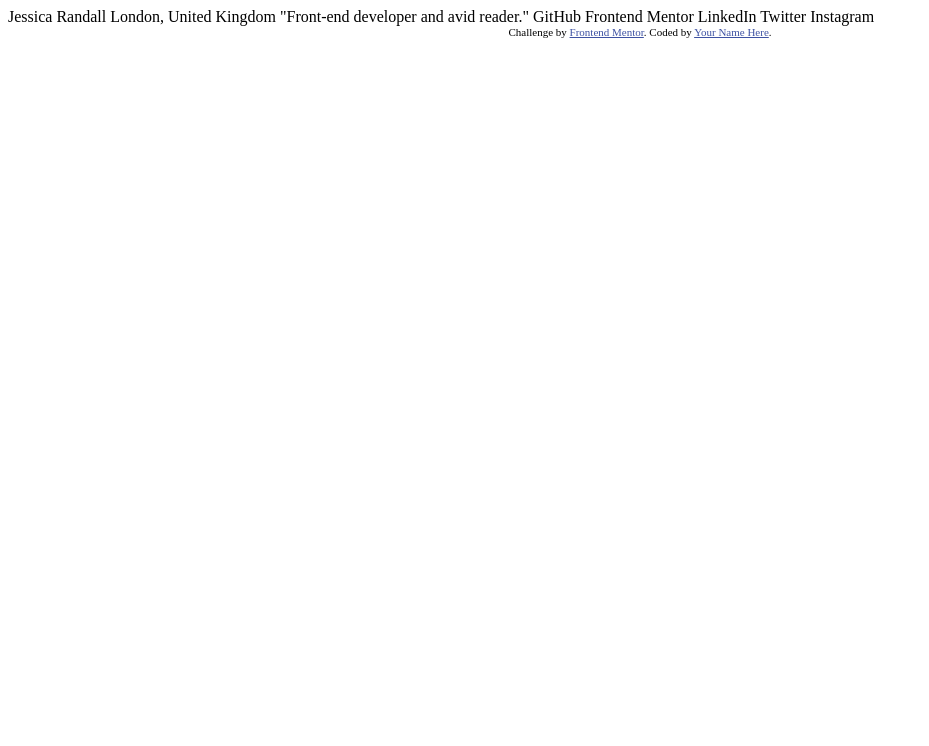
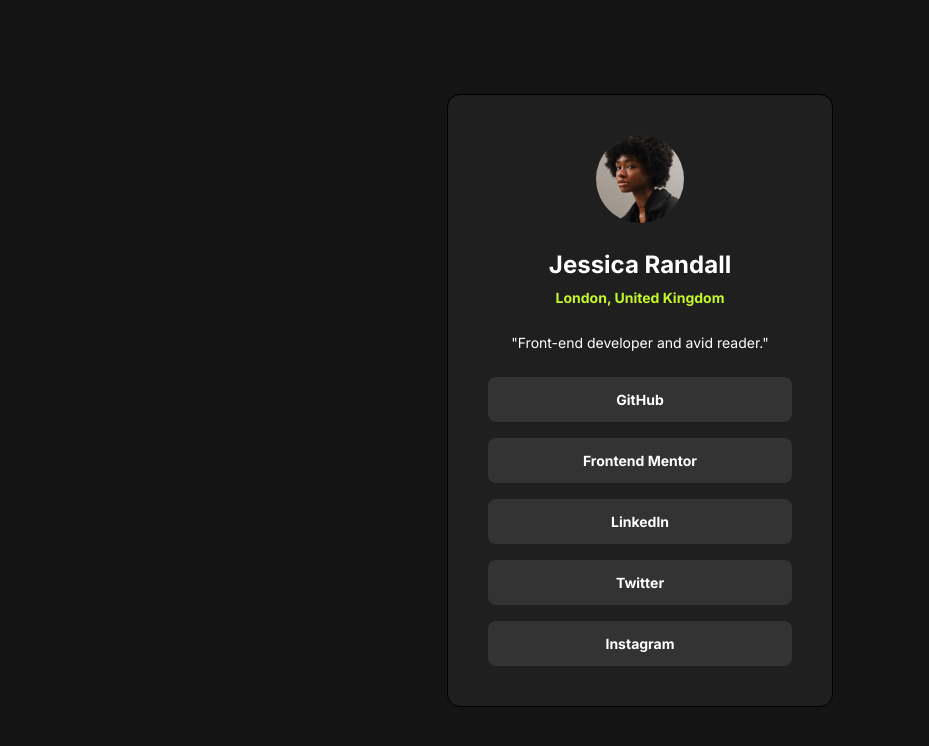
Before and after one commit to VSKarthikT/social-links, a plain HTML site: page index.html in a window 1280 px wide. Shown: the whole page, without its empty margins (0-929 px from the left). Drawn offline with Linux system fonts and the light colour scheme.

Commit message:
final changes

```diff
--- a/index.html
+++ b/index.html
@@ -1,34 +1,34 @@
 <!DOCTYPE html>
-<html lang="en">
 <head>
   <meta charset="UTF-8">
   <meta name="viewport" content="width=device-width, initial-scale=1.0"> <!-- displays site properly based on user's device -->
-
-  <link rel="icon" type="image/png" sizes="32x32" href="./assets/images/favicon-32x32.png">
-
+  <link rel="preconnect" href="https://fonts.googleapis.com">
+  <link rel="preconnect" href="https://fonts.gstatic.com" crossorigin>
+  <link href="https://fonts.googleapis.com/css2?family=Inter:ital,opsz,wght@0,14..32,100..900;1,14..32,100..900&display=swap" rel="stylesheet">
+  <link rel="stylesheet" href="style.css">
   <title>Frontend Mentor | Social links profile</title>
-
-  <!-- Feel free to remove these styles or customise in your own stylesheet 👍 -->
-  <style>
-    .attribution { font-size: 11px; text-align: center; }
-    .attribution a { color: hsl(228, 45%, 44%); }
-  </style>
 </head>
 <body>
+  <main>
+    <section class = "Social-main-box">
+      <div class = "Social-info-box">
+        <img src="assets/images/avatar-jessica.jpeg" alt="">
+        <div class = "Name-loc">
+          <p>Jessica Randall</p>
+          <p>London, United Kingdom</p>
+        </div>
+        <p>"Front-end developer and avid reader."</p>
+      </div>
+      <div class = "Social-links-box">
+        <p>GitHub</p>
+        <p>Frontend Mentor</p>
+        <p>Linkedln</p>
+        <p>Twitter</p>
+        <p>Instagram</p>
+      </div>
+    </section>
+  </main>
 
-  Jessica Randall
-  London, United Kingdom
-  "Front-end developer and avid reader."
 
-  GitHub
-  Frontend Mentor
-  LinkedIn
-  Twitter
-  Instagram
-
-  <div class="attribution">
-    Challenge by <a href="https://www.frontendmentor.io?ref=challenge" target="_blank">Frontend Mentor</a>.
-    Coded by <a href="#">Your Name Here</a>.
-  </div>
 </body>
 </html>
--- /dev/null
+++ b/style.css
@@ -0,0 +1,98 @@
+:root{
+  --gray900 : rgb(20, 20, 20);
+  --gray800 : rgb(31, 31, 31);
+  --gray700 : rgb(51, 51, 51);
+  --green: rgb(196, 248, 42);
+  --white: rgb(255, 255, 255);
+  --font: "Inter", sans-serif;
+}
+*{
+  box-sizing: border-box;
+  padding: 0;
+  margin: 0;
+  font-family: var(--font);
+}
+
+body{
+  display: flex;
+  flex-direction: column;
+  justify-content: center;
+  align-items: center;
+  height: 100dvh;
+  background-color: var(--gray900);
+}
+
+p{
+  line-height: 150%;
+  letter-spacing: 0;
+  color: var(--white);
+}
+.Social-main-box{
+  outline: 1px solid black;
+  max-width:384px ;
+  max-height: 611px;
+  row-gap: 24px;
+  padding: 2.5rem;
+  background-color: var(--gray800);
+  border-radius: 12px;
+}
+
+.Social-info-box > p:nth-child(3) {
+  font-size: 0.875rem;
+  font-weight: 400;
+}
+.Name-loc > p:nth-child(1) {
+  font-size: 1.5rem;
+  font-weight: 700;
+}
+.Name-loc > p:nth-child(2) {
+  font-size: 0.875rem;
+  color: var(--green);
+  font-weight: 700;
+}
+
+.Social-info-box{
+  display: flex;
+  flex-direction: column;
+  justify-content: center;
+  align-items: center;
+  row-gap: 24px;
+}
+.Social-info-box > *:last-child{
+  margin-bottom: 24PX;
+}
+.Social-info-box img{
+  max-width: 88px;
+  max-height: 88px;
+  border-radius: 999px;
+}
+.Name-loc{
+  display: flex;
+  flex-direction: column;
+  justify-content: center;
+  align-items: center;
+  row-gap: 0.25rem;
+}
+.Social-links-box{
+  display: flex;
+  flex-direction: column;
+  justify-content: center;
+  align-items: center;
+  row-gap: 1rem;
+}
+.Social-links-box > *{
+  min-width: 304px;
+  min-height: 45px;
+  text-align: center;
+  padding: 12px;
+  border-radius: 8px;
+  background-color: var(--gray700);
+  font-size: 0.875rem;
+  font-weight: 700;
+}
+
+.Social-links-box > *:hover{
+  cursor: pointer;
+  background-color: var(--green);
+  color: var(--gray900);
+}
```
